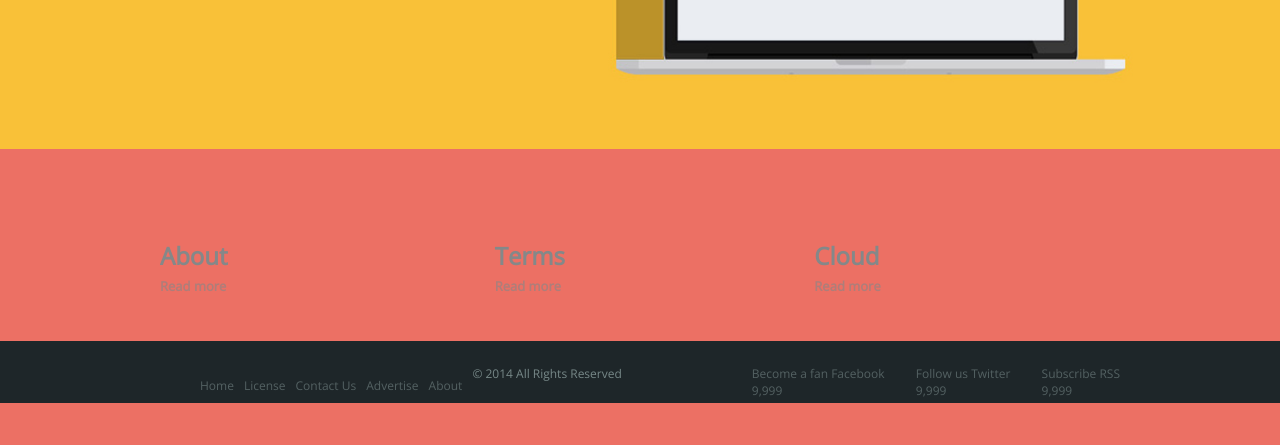
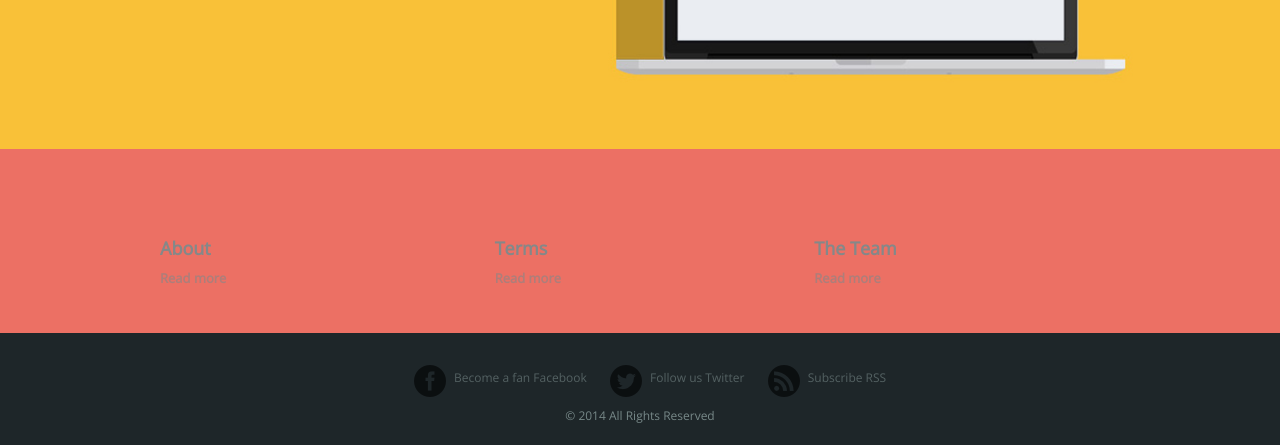
Before and after one commit to ClocloHoho/GroupProject4, a PHP site: page / in a window 1280 px wide. Shown: the part 2251-2696 px from the top of the page. Before the commit the page ends 2654 px from the top, so only its background shows below. Run offline with PHP 8.4, Linux system fonts and the light colour scheme; some libraries are stand-ins or nearby versions.

Commit message:
Improve the footer in the login page

```diff
--- a/css/main.css
+++ b/css/main.css
@@ -410,7 +410,7 @@ footer > ul li:nth-child(3) {
 footer > ul li .icon {
     color: #999999;
     float: left;
-    font-size: 80px;
+    font-size: 50px;
     line-height: 80px;
 }
 footer > ul li .text {
@@ -423,7 +423,7 @@ footer > ul li .text {
 }
 .text h4 {
     color: #848889;
-    font-size: 24px;
+    font-size: 18px;
     font-weight: bold;
     margin-bottom: 10px;
 }
@@ -447,27 +447,11 @@ footer .bar-wrap {
     position: relative;
     width: 95%;
 }
-.links {
-    float: left;
-    list-style: none outside none;
-    position: relative;
-}
-.links li {
-    float: left;
-    margin-right: 10px;
-}
-.links a {
-    color: #778888;
-    border: none;
-}
-.links a:hover {
-    color: #FFFFFF;
-}
 
 .social {
-    position: absolute;
     right: 0;
     top: 0;
+    text-align: center;
 }
 .social a {
     color: #778888;
@@ -509,6 +493,7 @@ footer .bar-wrap {
 .copyright {
     color: #778888;
     margin-top: 5px;
+    text-align: center;
 }
 
 
--- a/homePageNoLogin.php
+++ b/homePageNoLogin.php
@@ -96,7 +96,8 @@
             </div>
         </section>
     </div>
-<footer>
+<!--FOOTER-->
+            <footer>
                <div class="splitter"></div>
         <ul>
             <li>
@@ -116,7 +117,7 @@
     <li>
         <div class="icon" data-icon="s"></div>
         <div class="text">
-            <h4>Cloud</h4>
+            <h4>The Team</h4>
             <div><a href="#">Read more</a></div>
         </div>
     </li>
@@ -124,36 +125,25 @@
 
     <div class="bar">
         <div class="bar-wrap">
-            <ul class="links"> <!-- footer menu -->
-                <li><a href="#">Home</a></li>
-                <li><a href="#">License</a></li>
-                <li><a href="#">Contact Us</a></li>
-                <li><a href="#">Advertise</a></li>
-                <li><a href="#">About</a></li>
-            </ul>
-
             <div class="social">
                 <a href="#" class="fb">
-                <span data-icon="f" class="icon"></span>
+                <span data-icon="f" class="icon"><img src="img/facebook.png"/></span>
                 <span class="info">
                     <span class="follow">Become a fan Facebook</span>
-                    <span class="num">9,999</span>
                 </span>
             </a>
 
             <a href="#" class="tw">
-                <span data-icon="T" class="icon"></span>
+                <span data-icon="T" class="icon"><img src="img/social.png"/></span>
                 <span class="info">
                     <span class="follow">Follow us Twitter</span>
-                    <span class="num">9,999</span>
                 </span>
             </a>
 
             <a href="#" class="rss">
-                <span data-icon="R" class="icon"></span>
+                <span data-icon="R" class="icon"><img src="img/rss.png"/></span>
                 <span class="info">
                     <span class="follow">Subscribe RSS</span>
-                    <span class="num">9,999</span>
                 </span>
             </a>
             </div>
```
Also changed, not shown: img/facebook.png (added), img/rss.png (added), img/social.png (added).
